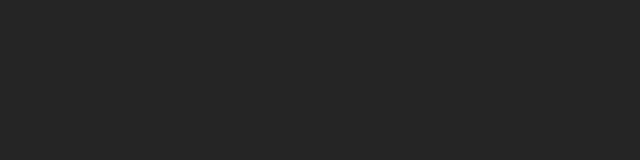
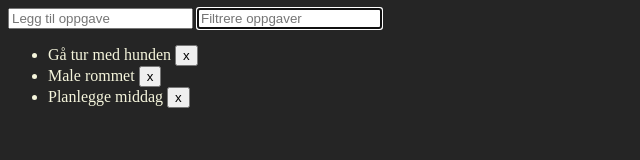
Before and after one commit to RebeckaKinn/GET_Undervisning, a plain HTML site: page undervisning_02_03/index.html in a window 1280 px wide. Shown: the whole page, without its empty margins (0-640 px from the left). Drawn offline with Linux system fonts and the light colour scheme.

Commit message:
undervisning

```diff
--- a/undervisning_02_03/script.js
+++ b/undervisning_02_03/script.js
@@ -7,4 +7,75 @@
 - Et array med oppgaver, kan legge til flere elementer.
 - Trykke på dem for å fjerne.
 - Søke etter oppgave (filtrere) - som dynamisk kommer opp per bokstav.
+
+- .includes / .filter
+
+
 */
+//modell
+const app = document.getElementById("app");
+const list = ["Gå tur med hunden", "Male rommet", "Planlegge middag"];
+let filterWord = "";
+
+//view
+updateView();
+const listContainer = document.getElementById("listContainer");
+showListElements();
+function updateView() {
+  app.innerHTML = /*HTML*/ `
+        <div>
+            <input onchange="addItem(this.value)" type="text" placeholder="Legg til oppgave">
+            <input oninput="addFilterWord(this.value)" value="${filterWord}" autofocus type="text" placeholder="Filtrere oppgaver">
+            <ul id="listContainer"></ul>
+        </div>
+    `;
+}
+
+function showListElements() {
+  let html = "";
+  let newList;
+  if (!filterWord) newList = list;
+  else newList = list.filter((element) => element.includes(filterWord));
+  for (let i = 0; i < newList.length; i++) {
+    html += /*HTML*/ `
+            <li onclick="removeItem(${i})">
+                <span>${newList[i]}</span>
+                <button>x</button>
+            </li>
+        `;
+  }
+  listContainer.innerHTML = html;
+}
+
+//controller
+
+function addItem(newItem) {
+  list.push(newItem);
+  showListElements();
+}
+
+function removeItem(index) {
+  list.splice(index, 1);
+  showListElements();
+}
+
+function addFilterWord(word) {
+  filterWord = word;
+  showListElements();
+}
+
+//function showFilteredElements() {
+//   let html = "";
+//   if (!filterWord) return "";
+//   for (let i = 0; i < list.length; i++) {
+//     if (list[i].includes(filterWord)) {
+//       html += /*HTML*/ `
+//             <li onclick="removeItem(${i})">
+//                 <span>${list[i]}</span>
+//                 <button>x</button>
+//             </li>
+//         `;
+//     }
+//   }
+//   return html;
+// }
```
Also changed, not shown: undervisning_02_03/index.html (+1 -0 lines).
